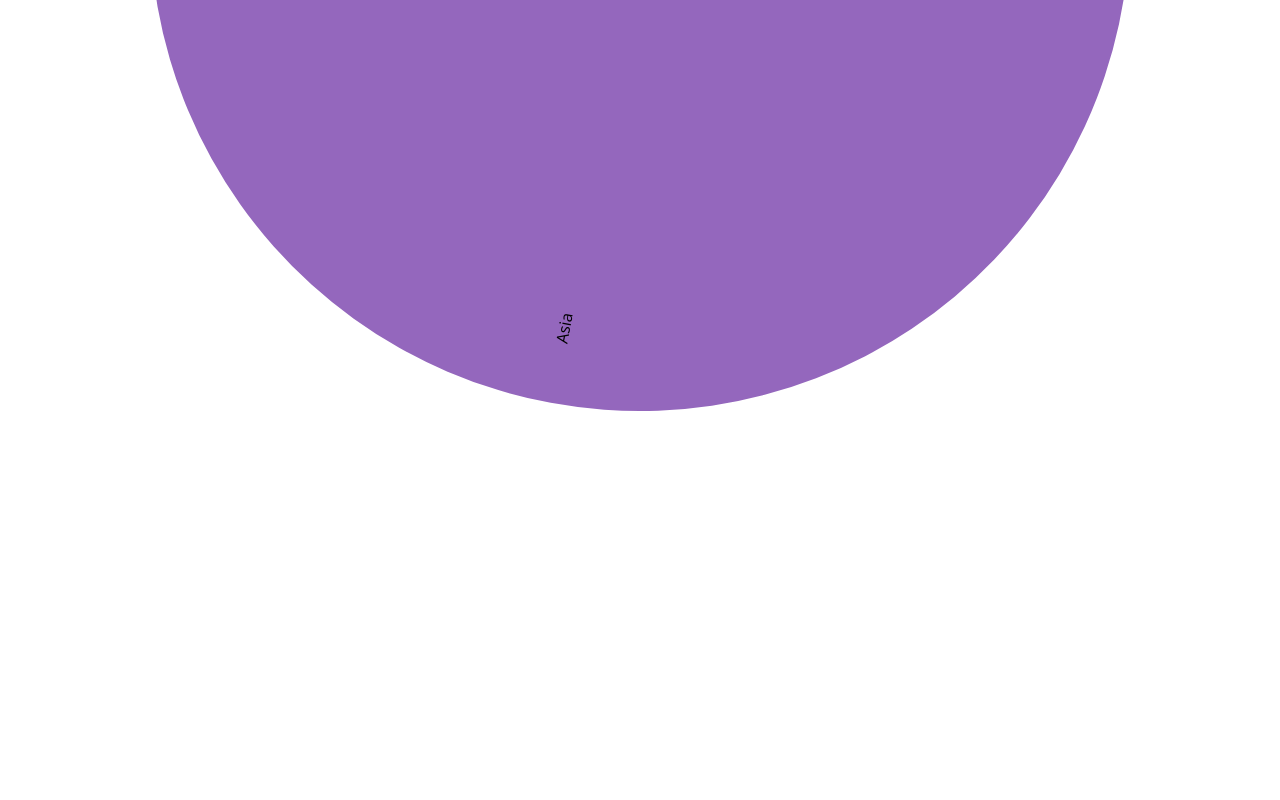
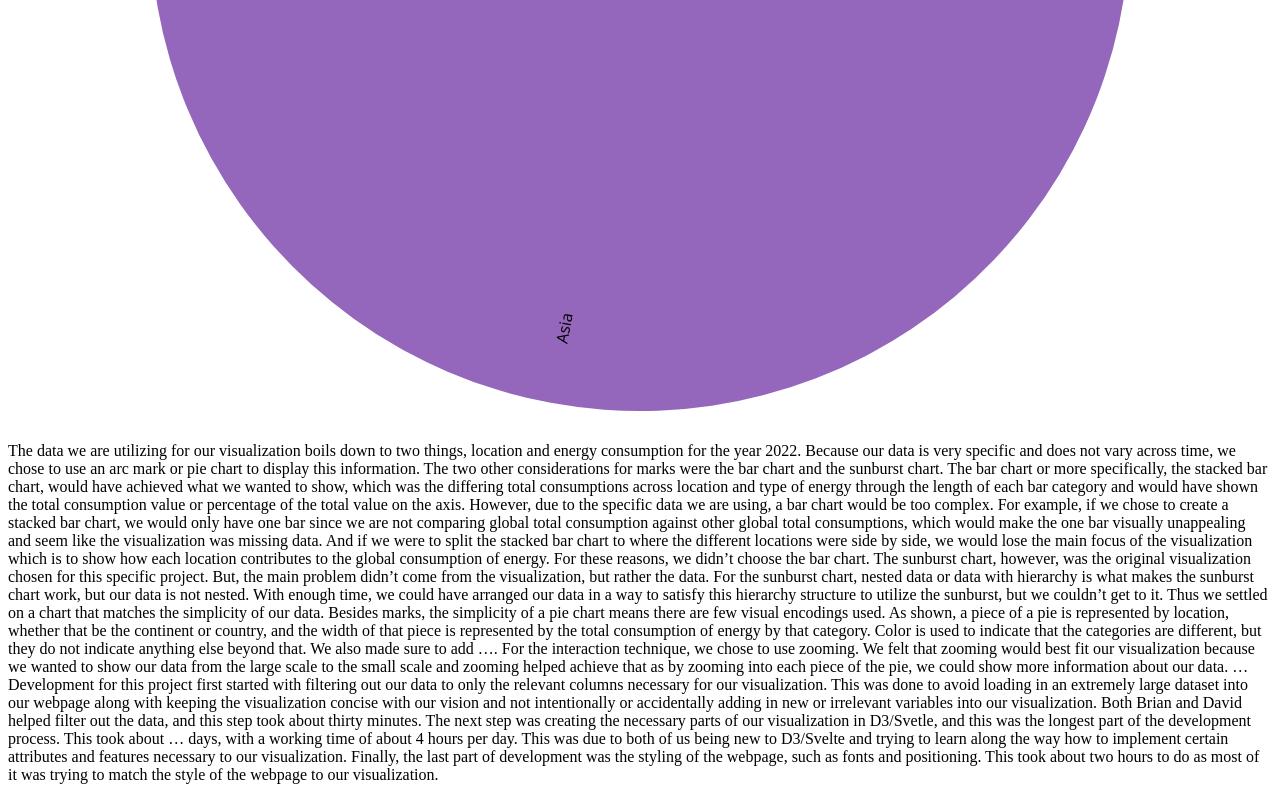
Before and after one commit to bagonup/dsc106-project3, a SvelteKit app: page / in a window 1280 px wide. Shown: the part 665-1465 px from the top of the page. Before the commit the page ends 1099 px from the top, so only its background shows below. Built offline with nearby package versions, Linux system fonts and the light colour scheme.

Commit message:
Added back button and text

```diff
--- a/src/components/App.svelte
+++ b/src/components/App.svelte
@@ -92,33 +92,111 @@
 
     // Mapping for Continent Names
     const continentMapping = {
-      'NA': 'North America',
-      'AS': 'Asia',
-      'EU': 'Europe',
-      'AF': 'Africa',
-      'SA': 'South America',
-      'OC': 'Oceania',
+      NA: "North America",
+      AS: "Asia",
+      EU: "Europe",
+      AF: "Africa",
+      SA: "South America",
+      OC: "Oceania",
     };
 
     g.append("text")
       .attr("transform", function (d) {
         const centroid = label.centroid(d);
-        const angle = ((d.startAngle + d.endAngle) / 2 * (180 / Math.PI)) - 90;
+        const angle = ((d.startAngle + d.endAngle) / 2) * (180 / Math.PI) - 90;
         const rotate = angle > 90 && angle < 270 ? angle + 180 : angle;
-        const newX = centroid[0] * .9;
-        const newY = centroid[1] * .9;
+        const newX = centroid[0] * 0.9;
+        const newY = centroid[1] * 0.9;
 
         return "translate(" + [newX, newY] + ") rotate(" + rotate + ")";
+      })
+      .attr("dy", "0.35em")
+      .style("text-anchor", "middle")
+      .text(function (d) {
+        return continentMapping[d.data.Continent];
+      });
+
+    const backButton = document.getElementById("backButton");
+    backButton.addEventListener("click", handleBackButtonClick);
+    function handleBackButtonClick() {
+      d3.select("#newpie svg").remove();
+      backButton.style.display = "none";
+
+      var svg = d3
+        .select("#continentPie")
+        .append("svg")
+        .attr("width", width)
+        .attr("height", height)
+        .append("g")
+        .attr("transform", "translate(" + width / 2 + "," + height / 2 + ")");
+
+      var color = d3.scaleOrdinal(d3.schemeCategory10);
+      const tooltip = d3
+        .select("body")
+        .append("div")
+        .attr("class", "tooltip")
+        .style("opacity", 0);
+
+      var pie = d3
+        .pie()
+        .value(function (d) {
+          return d.total_consumption;
+        })
+        .sort(null);
+
+      var path = d3
+        .arc()
+        .outerRadius(radius - 10)
+        .innerRadius(0);
+
+      var label = d3
+        .arc()
+        .outerRadius(radius - 40)
+        .innerRadius(radius - 40);
+
+      var g = svg
+        .selectAll(".arc")
+        .data(pie(dataWithNamedProperties))
+        .enter()
+        .append("g")
+        .attr("class", "arc");
+
+      g.append("path")
+        .attr("d", path)
+        .style("fill", function (d) {
+          return color(d.data.Continent);
+        });
+
+      // Mapping for Continent Names
+      const continentMapping = {
+        NA: "North America",
+        AS: "Asia",
+        EU: "Europe",
+        AF: "Africa",
+        SA: "South America",
+        OC: "Oceania",
+      };
+
+      g.append("text")
+        .attr("transform", function (d) {
+          const centroid = label.centroid(d);
+          const angle =
+            ((d.startAngle + d.endAngle) / 2) * (180 / Math.PI) - 90;
+          const rotate = angle > 90 && angle < 270 ? angle + 180 : angle;
+          const newX = centroid[0] * 0.9;
+          const newY = centroid[1] * 0.9;
+
+          return "translate(" + [newX, newY] + ") rotate(" + rotate + ")";
         })
         .attr("dy", "0.35em")
         .style("text-anchor", "middle")
         .text(function (d) {
           return continentMapping[d.data.Continent];
-    });
+        });
+      g.on("click", (event, d) => handleClick(event, d));
+    }
 
-    function constructInitialPieChart(){
-
-    }
+    function constructInitialPieChart() {}
 
     function handleMouseOver(event, d) {
       const cdata = `
@@ -164,6 +242,7 @@
       console.log("mouse is not");
     }
     function constructPieChart(data) {
+      backButton.style.display = "1";
       d3.select("svg").remove();
       d3.select("#newpie svg").remove();
       const newSvg = d3
@@ -219,7 +298,8 @@
         .append("text")
         .attr("transform", function (d) {
           const centroid = label.centroid(d);
-          const angle = ((d.startAngle + d.endAngle) / 2 * (180 / Math.PI)) - 90;
+          const angle =
+            ((d.startAngle + d.endAngle) / 2) * (180 / Math.PI) - 90;
           const rotate = angle > 90 && angle < 270 ? angle + 180 : angle;
           const newX = centroid[0] * 0.8;
           const newY = centroid[1] * 0.8;
@@ -230,7 +310,7 @@
         .style("text-anchor", "middle")
         .text(function (d) {
           return d.data.country;
-    });
+        });
 
       newG
         .on("mouseover", (event, d) => handleMouseOver(event, d))
@@ -240,6 +320,7 @@
     g.on("click", (event, d) => handleClick(event, d));
 
     function handleClick(event, d) {
+      backButton.style.display = "block";
       const clickedContinent = d.data.Continent;
       const countries = fixdata.filter(
         (country) => country.Continent === clickedContinent
@@ -248,34 +329,86 @@
       console.log("constructing new pie map with: " + clickedContinent);
     }
   });
-
 </script>
 
 <!--Website Code-->
 
 <main>
   <h1>The World in Energy</h1>
-
+  <h2>
+    <button id="backButton" style="display: none;">Back to Continent</button>
+  </h2>
   <body>
     <div id="continentPie"></div>
     <div id="newpie"></div>
   </body>
-
+  <p>
+    The data we are utilizing for our visualization boils down to two things,
+    location and energy consumption for the year 2022. Because our data is very
+    specific and does not vary across time, we chose to use an arc mark or pie
+    chart to display this information. The two other considerations for marks
+    were the bar chart and the sunburst chart. The bar chart or more
+    specifically, the stacked bar chart, would have achieved what we wanted to
+    show, which was the differing total consumptions across location and type of
+    energy through the length of each bar category and would have shown the
+    total consumption value or percentage of the total value on the axis.
+    However, due to the specific data we are using, a bar chart would be too
+    complex. For example, if we chose to create a stacked bar chart, we would
+    only have one bar since we are not comparing global total consumption
+    against other global total consumptions, which would make the one bar
+    visually unappealing and seem like the visualization was missing data. And
+    if we were to split the stacked bar chart to where the different locations
+    were side by side, we would lose the main focus of the visualization which
+    is to show how each location contributes to the global consumption of
+    energy. For these reasons, we didn’t choose the bar chart. The sunburst
+    chart, however, was the original visualization chosen for this specific
+    project. But, the main problem didn’t come from the visualization, but
+    rather the data. For the sunburst chart, nested data or data with hierarchy
+    is what makes the sunburst chart work, but our data is not nested. With
+    enough time, we could have arranged our data in a way to satisfy this
+    hierarchy structure to utilize the sunburst, but we couldn’t get to it. Thus
+    we settled on a chart that matches the simplicity of our data. Besides
+    marks, the simplicity of a pie chart means there are few visual encodings
+    used. As shown, a piece of a pie is represented by location, whether that be
+    the continent or country, and the width of that piece is represented by the
+    total consumption of energy by that category. Color is used to indicate that
+    the categories are different, but they do not indicate anything else beyond
+    that. We also made sure to add …. For the interaction technique, we chose to
+    use zooming. We felt that zooming would best fit our visualization because
+    we wanted to show our data from the large scale to the small scale and
+    zooming helped achieve that as by zooming into each piece of the pie, we
+    could show more information about our data. … Development for this project
+    first started with filtering out our data to only the relevant columns
+    necessary for our visualization. This was done to avoid loading in an
+    extremely large dataset into our webpage along with keeping the
+    visualization concise with our vision and not intentionally or accidentally
+    adding in new or irrelevant variables into our visualization. Both Brian and
+    David helped filter out the data, and this step took about thirty minutes.
+    The next step was creating the necessary parts of our visualization in
+    D3/Svetle, and this was the longest part of the development process. This
+    took about … days, with a working time of about 4 hours per day. This was
+    due to both of us being new to D3/Svelte and trying to learn along the way
+    how to implement certain attributes and features necessary to our
+    visualization. Finally, the last part of development was the styling of the
+    webpage, such as fonts and positioning. This took about two hours to do as
+    most of it was trying to match the style of the webpage to our
+    visualization.
+  </p>
 </main>
 
 <!--Styling for Website. Fonts and other things-->
 <style>
-  @import url('https://fonts.googleapis.com/css2?family=Open+Sans&display=swap');
+  @import url("https://fonts.googleapis.com/css2?family=Open+Sans&display=swap");
 
   h1 {
-    font-family: 'Open Sans', sans-serif;
+    font-family: "Open Sans", sans-serif;
     text-align: center;
   }
   div {
     text-align: center;
   }
   body {
-    font-family: 'Open Sans', sans-serif;
+    font-family: "Open Sans", sans-serif;
     text-align: center;
     display: flex;
     justify-content: center;
```
